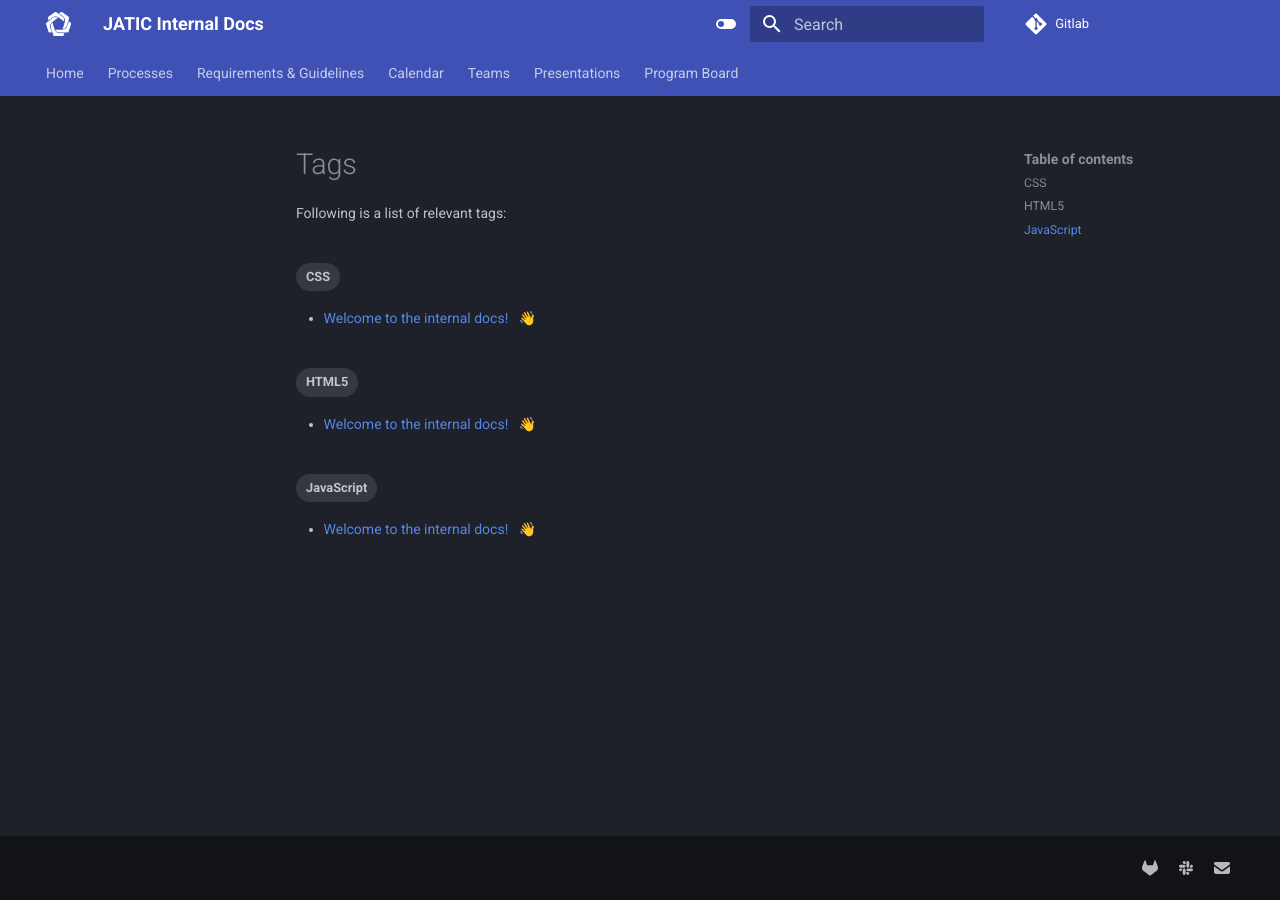
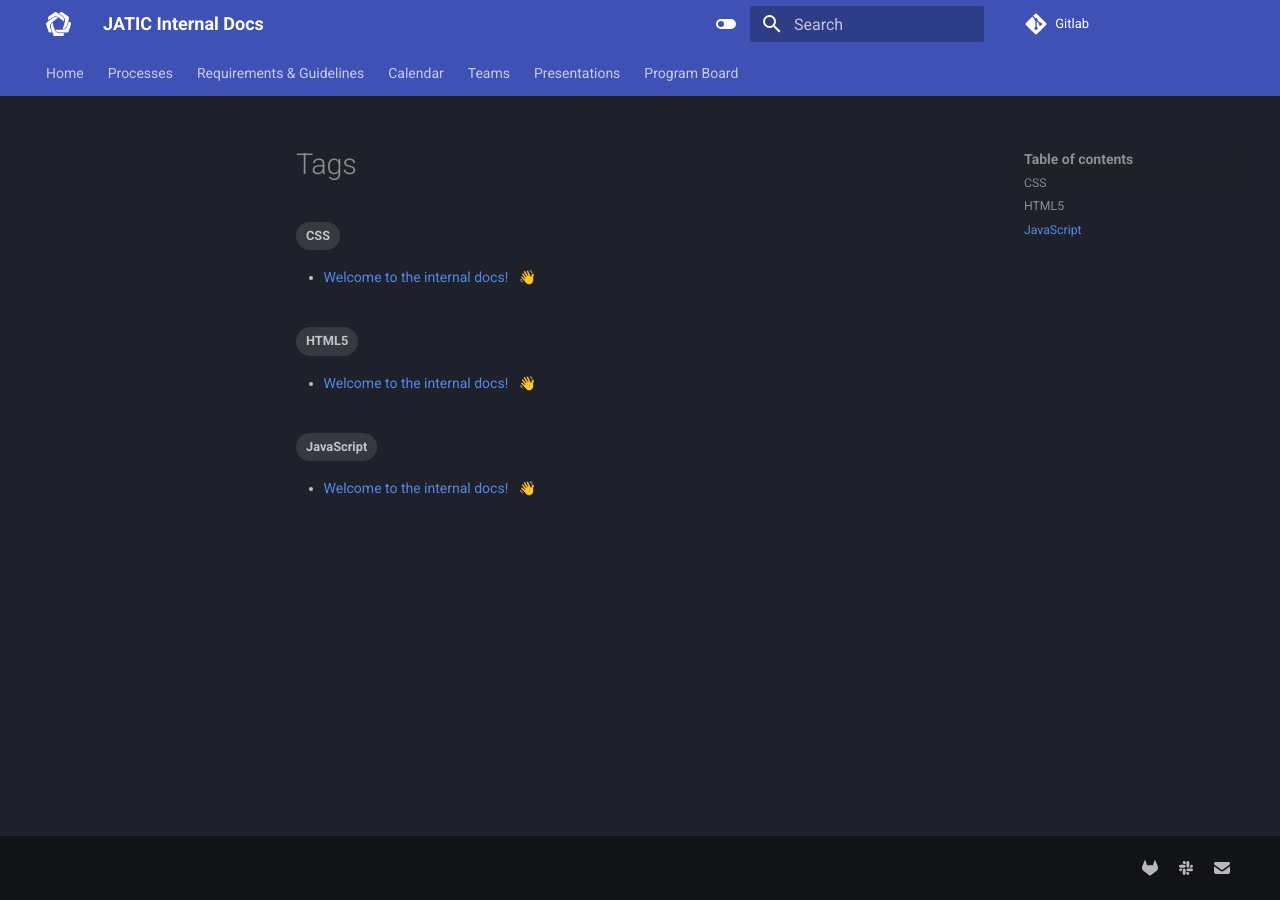
Before and after one commit to zheng0xd/JATIC-internal-docs, an MkDocs documentation site: the page built from docs/tags.md, in a window 1280 px wide. Built offline with MkDocs 1.6.1 and Material for MkDocs 9.7.7, drawn with Linux system fonts in a browser that asks for light colours.

Commit message:
tags index

```diff
--- a/docs/tags.md
+++ b/docs/tags.md
@@ -1,5 +1,3 @@
 # Tags
 
-Following is a list of relevant tags:
-
 [TAGS]
--- a/mkdocs.yml
+++ b/mkdocs.yml
@@ -45,9 +45,9 @@ plugins:
   - search
   - tags:
       tags_file: tags.md
-  - git-revision-date-localized:
-      enable_creation_date: true
-      type: timeago
+#;  - git-revision-date-localized:
+#      enable_creation_date: true
+#      type: timeago
 markdown_extensions:
   - abbr
   - admonition
```
